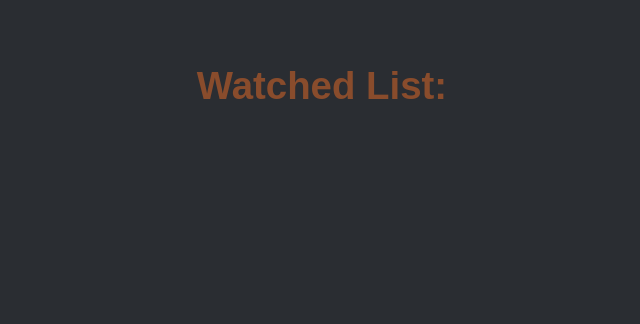
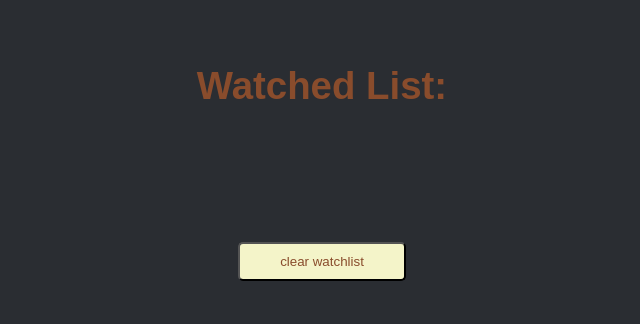
Before and after one commit to DavidfariaGIT/JS-final-Project-inter-1, a plain HTML site: page watched.html in a window 1280 px wide. Shown: the whole page, without its empty margins (318-958 px from the left). Drawn offline with Linux system fonts and the light colour scheme.

Commit message:
added clear button

```diff
--- a/watched.css
+++ b/watched.css
@@ -69,3 +69,16 @@ hr {
 #image-container img {
     width: 50%;
 }
+
+#clear-container {
+    display: flex;
+    justify-content: center;
+}
+
+#clear {
+    background-color: #F4F4C9;
+    color: #894c2c;
+    padding: 10px 40px 10px 40px;
+    border-radius: 5px;
+    margin: 40px;
+}
--- a/watched.html
+++ b/watched.html
@@ -10,10 +10,9 @@
     <h1>Watched List:</h1>
 
     <main id="main-container"></main>
-
-
-
-
+    <section id="clear-container">
+    <button id="clear">clear watchlist</button>
+    </section>
     <script src="watched.js"></script>
 </body>
 </html>
--- a/watched.js
+++ b/watched.js
@@ -3,6 +3,7 @@ const reviewedListAudrey = JSON.parse(localStorage.getItem("reviewListAudrey"));
 
 
 const mainContainer = document.getElementById('main-container');
+const clearButton = document.querySelector('#clear');
 
 function displayWatched(reviewListDavid, reviewedListAudrey) {
     reviewedMedia = reviewListDavid;
@@ -57,3 +58,9 @@ function displayWatched(reviewListDavid, reviewedListAudrey) {
 
 displayWatched(reviewedListAudrey);
 displayWatched(reviewedListDavid);
+
+
+clearButton.addEventListener("click", () => {
+    localStorage.clear();
+    mainContainer.innerHTML = "";
+});
```
